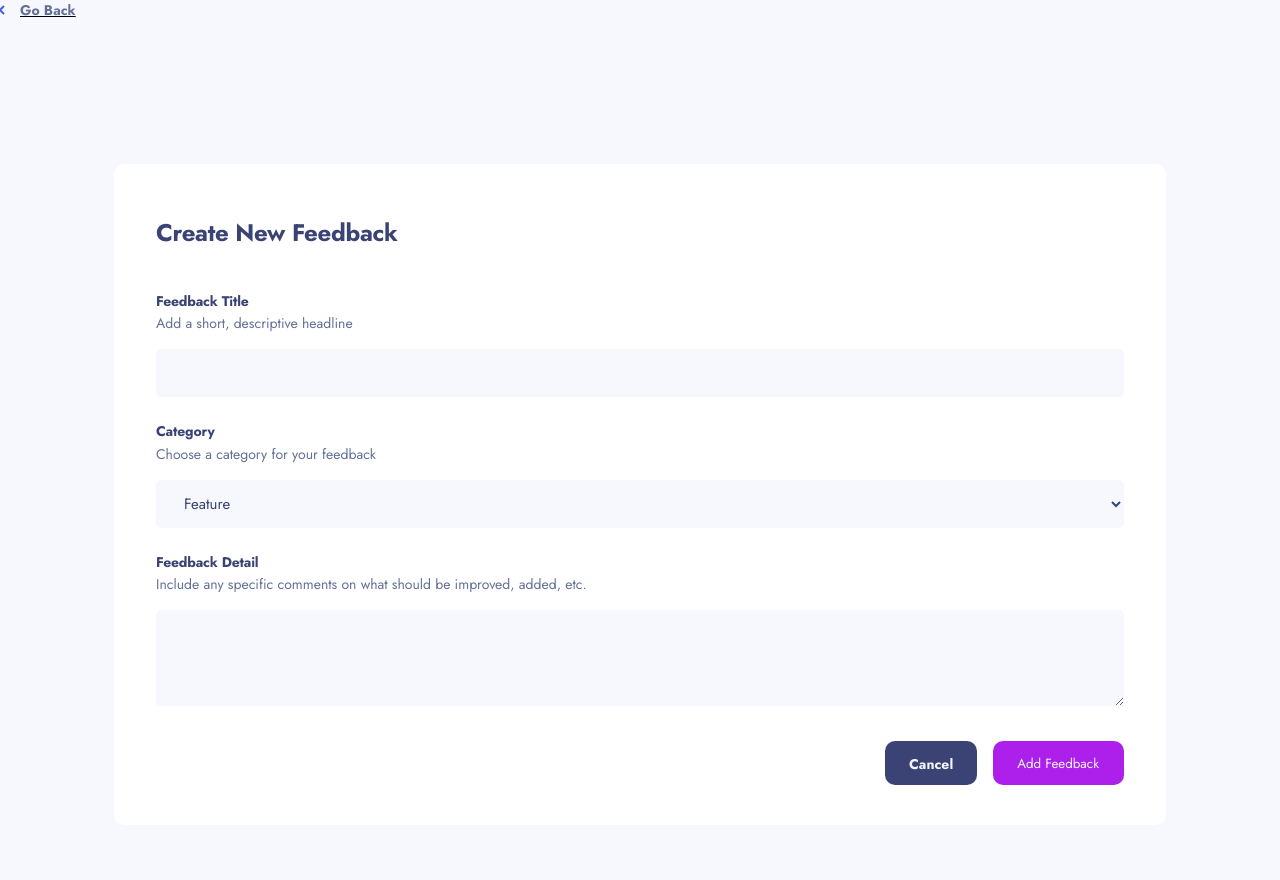
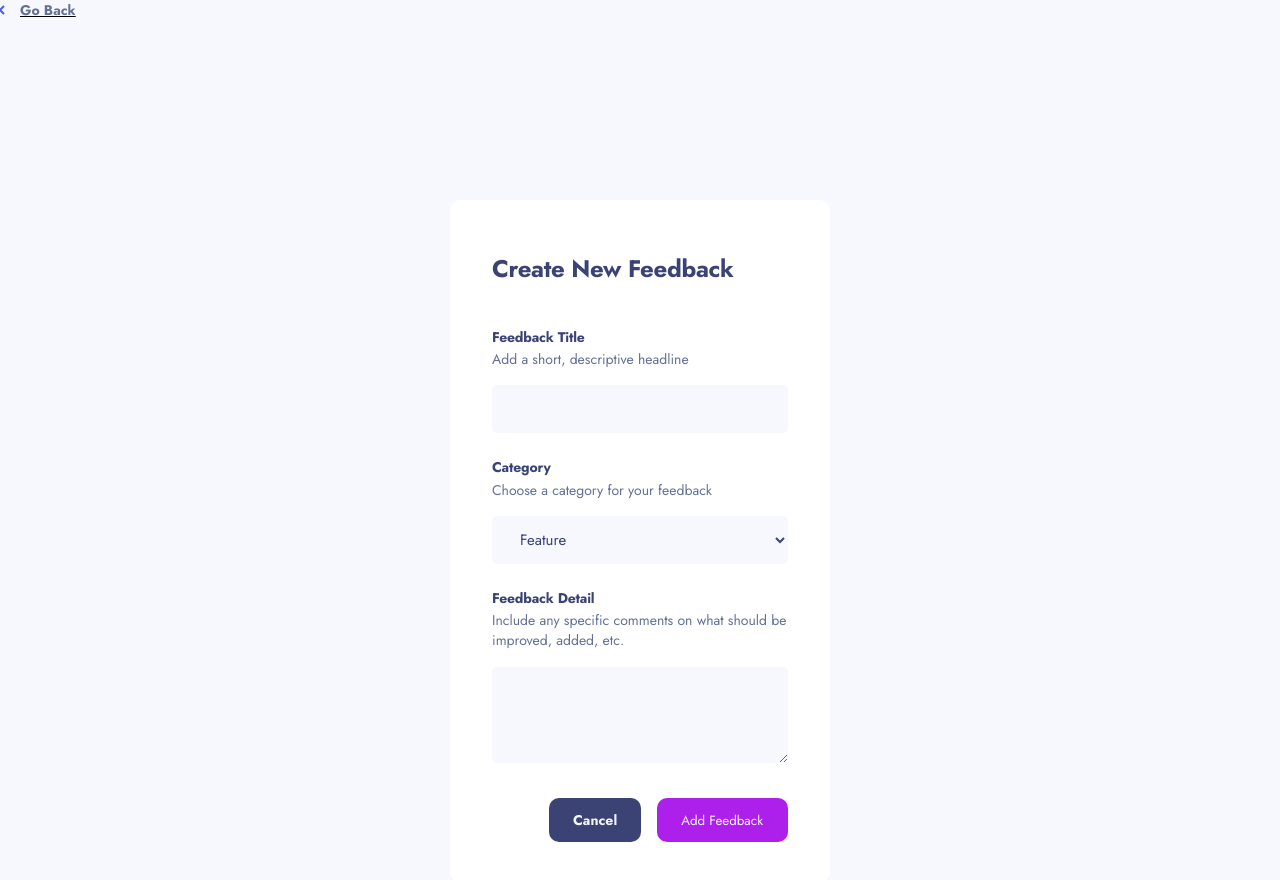
Before and after one commit to acunmedyaakademi/sude-irem-berna-mucahit-feedback-board, a React (Vite) app: page /new-feedback in a window 1280 px wide. Shown: the top 880 px of the page. Built offline with nearby package versions, Linux system fonts and the light colour scheme.

Commit message:
css guncellemeleri yapildi.

```diff
--- a/src/App.css
+++ b/src/App.css
@@ -199,11 +199,11 @@ table {
 .sort {
   background-color: inherit;
   border: none;
-  color: #F2F4FF;
+  color: #f2f4ff;
 }
 
 .suggestion-container {
-  background-color: #F7F8FD;
+  background-color: #f7f8fd;
 }
 
 .hamburger-menu-dialog {
@@ -211,7 +211,7 @@ table {
   top: 72px;
   right: 0;
   height: 100%;
-  background-color: #F7F8FD;
+  background-color: #f7f8fd;
   padding: 0;
   margin: 0;
   width: 271px;
@@ -243,17 +243,16 @@ table {
     font-size: 13px;
     line-height: 18.79px;
     letter-spacing: 0px;
-  background-color: #F2F4FF;
+    background-color: #f2f4ff;
     border: none;
     padding: 5px 16px;
-  color: #4661E6;
+    color: #4661e6;
     border-radius: 10px;
-
   }
 
   button:hover {
-    background-color: #4661E6;
-    color: #F2F4FF;
+    background-color: #4661e6;
+    color: #f2f4ff;
   }
 }
 
@@ -273,7 +272,7 @@ table {
     font-size: 18px;
     line-height: 26.01px;
     letter-spacing: -0.25px;
-  color:#3A4374;
+    color: #3a4374;
   }
   .roadmap-view {
     background-color: inherit;
@@ -283,7 +282,7 @@ table {
     font-size: 13px;
     line-height: 18.79px;
     letter-spacing: 0px;
-    color: #4661E6;
+    color: #4661e6;
   }
 }
 
@@ -308,19 +307,17 @@ table {
     font-size: 16px;
     line-height: 23.12px;
     letter-spacing: 0px;
-    color: #647196
-
-  };
+    color: #647196;
+  }
   li:nth-child(1)::marker {
-    color: #F49F85;
+    color: #f49f85;
   }
   li:nth-child(2)::marker {
-    color: #AD1FEA;
+    color: #ad1fea;
   }
   li:nth-child(3)::marker {
-    color: #62BCFA;
+    color: #62bcfa;
   }
-
 }
 
 .addFeedBackBtn {
@@ -333,7 +330,6 @@ table {
   font-size: 13px;
   line-height: 18.79px;
   letter-spacing: 0px;
-
 }
 
 label {
@@ -342,7 +338,7 @@ label {
   line-height: 18.79px;
   letter-spacing: 0px;
   text-align: right;
-  color: #F2F4FF;
+  color: #f2f4ff;
 }
 
 .filter-content {
@@ -351,7 +347,6 @@ label {
   line-height: 18.79px;
   letter-spacing: 0px;
   text-align: right;
-
 }
 
 /* irem end */
@@ -513,26 +508,26 @@ label {
   display: none;
 }
 
-.comments-item-top{
+.comments-item-top {
   display: flex;
   align-items: center;
   justify-content: space-between;
   margin-bottom: 16px;
 }
 
-.comments-item-top-wrapper{
+.comments-item-top-wrapper {
   display: flex;
   align-items: center;
   gap: 16px;
 }
 
-.comments-item-top-wrapper img{
+.comments-item-top-wrapper img {
   width: 40px;
   height: 40px;
   border-radius: 50%;
 }
 
-.comments-item-top .user-info .name{
+.comments-item-top .user-info .name {
   font-weight: 700;
   font-size: 13px;
   line-height: 18.79px;
@@ -540,7 +535,7 @@ label {
   color: var(--dark-blue);
 }
 
-.comments-item-top .user-info .user-name{
+.comments-item-top .user-info .user-name {
   font-weight: 400;
   font-size: 13px;
   line-height: 18.79px;
@@ -548,7 +543,7 @@ label {
   color: var(--text-color);
 }
 
-.comments-item-top button{
+.comments-item-top button {
   font-weight: 600;
   font-size: 13px;
   line-height: 18.79px;
@@ -561,7 +556,7 @@ label {
   padding: 0;
 }
 
-.comments-item-container .comment-content{
+.comments-item-container .comment-content {
   font-weight: 400;
   font-size: 13px;
   line-height: 18.79px;
@@ -569,13 +564,13 @@ label {
   color: var(--text-color);
 }
 
-.reply-input-container{
+.reply-input-container {
   display: flex;
   gap: 16px;
   margin-top: 16px;
 }
 
-.reply-input-container textarea{
+.reply-input-container textarea {
   width: 100%;
   height: 80px;
   background-color: var(--light-gray);
@@ -591,7 +586,7 @@ label {
   resize: none;
 }
 
-.reply-input-container button{
+.reply-input-container button {
   font-weight: 700;
   font-size: 13px;
   line-height: 18.79px;
@@ -606,7 +601,7 @@ label {
   height: 40px;
 }
 
-.replies-container{
+.replies-container {
   margin-left: 24px;
   margin-top: 24px;
   display: flex;
@@ -614,7 +609,7 @@ label {
   gap: 24px;
 }
 
-.comment-content span{
+.comment-content span {
   font-weight: 700;
   font-size: 13px;
   line-height: 18.79px;
@@ -622,13 +617,13 @@ label {
   color: var(--purple);
 }
 
-.add-comment-input-container{
+.add-comment-input-container {
   background-color: var(--white);
   border-radius: 10px;
   padding: 24px;
 }
 
-.add-comment-input-container h3{
+.add-comment-input-container h3 {
   font-weight: 700;
   font-size: 18px;
   line-height: 26.01px;
@@ -637,7 +632,7 @@ label {
   margin-bottom: 24px;
 }
 
-.add-comment-input-container textarea{
+.add-comment-input-container textarea {
   width: 100%;
   height: 80px;
   background-color: var(--light-gray);
@@ -654,21 +649,22 @@ label {
   resize: none;
 }
 
-.reply-input-container textarea:focus, .add-comment-input-container textarea:focus{
+.reply-input-container textarea:focus,
+.add-comment-input-container textarea:focus {
   border: 1px solid var(--blue);
 }
 
-.add-comment-input-container textarea::placeholder{
-  color: #8C92B3;
+.add-comment-input-container textarea::placeholder {
+  color: #8c92b3;
 }
 
-.add-comment-input-container-wrapper{
+.add-comment-input-container-wrapper {
   display: flex;
   align-items: center;
   justify-content: space-between;
 }
 
-.add-comment-input-container-wrapper p{
+.add-comment-input-container-wrapper p {
   font-weight: 400;
   font-size: 13px;
   line-height: 18.79px;
@@ -676,7 +672,7 @@ label {
   color: var(--text-color);
 }
 
-.add-comment-input-container-wrapper button{
+.add-comment-input-container-wrapper button {
   background-color: var(--purple);
   border: none;
   outline: none;
@@ -701,7 +697,8 @@ label {
   justify-content: space-between;
 }
 
-.roadmap-header, .roadmap-section-container-mobile-tab-header {
+.roadmap-header,
+.roadmap-section-container-mobile-tab-header {
   padding-inline: 20px;
 }
 
@@ -741,7 +738,6 @@ label {
   justify-content: center;
 }
 
-
 .roadmap-mobile-tab {
   width: 125px;
   height: 100%;
@@ -749,7 +745,7 @@ label {
   align-items: center;
   justify-content: center;
   border-bottom: 4px solid var(--light-gray);
-  color: rgb(58, 67, 116, .4);
+  color: rgb(58, 67, 116, 0.4);
 }
 
 .roadmap-selected-tab {
@@ -787,11 +783,14 @@ label {
   border-radius: 5px;
   background-color: var(--white);
 
-  a, p, .roadmap-status {
+  a,
+  p,
+  .roadmap-status {
     font-size: 13px;
     line-height: 18.79px;
   }
-  .roadmap-status, p {
+  .roadmap-status,
+  p {
     color: var(--text-color);
   }
   a {
@@ -804,7 +803,6 @@ label {
   }
   .roadmap-status {
     text-transform: capitalize;
-
   }
 }
 
@@ -865,11 +863,10 @@ label {
   background-color: var(--gray);
   border-radius: 10px;
   font-size: 13px;
-
 }
 
 .roadmap-upvotes-btn:hover {
-  background-color: #CFD7FF;
+  background-color: #cfd7ff;
 }
 
 .roadmap-upvotes-btn-pressed {
@@ -882,11 +879,11 @@ label {
 
 .roadmap-upvotes-btn-pressed:hover {
   background-color: var(--blue);
-  opacity: .8;
+  opacity: 0.8;
 }
 
 .add-feedback-btn:hover {
-  background-color: #C75AF6;
+  background-color: #c75af6;
 }
 
 .roadmap-section-container-mobile {
@@ -999,7 +996,8 @@ label {
 @media only screen and (min-width: 768px) {
   /* berna section start */
 
-  .roadmap-header, .roadmap-section-container-desktop-tablet {
+  .roadmap-header,
+  .roadmap-section-container-desktop-tablet {
     max-width: 689px;
     margin: auto;
   }
@@ -1032,23 +1030,22 @@ label {
     display: flex;
   }
 
-
   /* berna section end */
 
   /* sude start */
 
-  .feedback-details-container{
+  .feedback-details-container {
     padding: 56px 40px;
   }
 
-  .go-back-btn p{
+  .go-back-btn p {
     font-weight: 700;
     font-size: 14px;
     line-height: 20.23px;
     letter-spacing: 0px;
   }
 
-  .edit-feedback-btn{
+  .edit-feedback-btn {
     font-weight: 700;
     font-size: 14px;
     line-height: 20.23px;
@@ -1056,19 +1053,19 @@ label {
     padding: 12.5px 24px;
   }
 
-  .suggestion-item{
+  .suggestion-item {
     padding: 28px 32px;
     display: flex;
     justify-content: space-between;
     align-items: center;
   }
 
-  .suggestion-item-wrapper-container{
+  .suggestion-item-wrapper-container {
     display: flex;
     gap: 40px;
   }
 
-  .suggestion-item-wrapper h2{
+  .suggestion-item-wrapper h2 {
     font-weight: 700;
     font-size: 18px;
     line-height: 26.01px;
@@ -1076,7 +1073,7 @@ label {
     margin-bottom: 4px;
   }
 
-  .suggestion-item-wrapper p{
+  .suggestion-item-wrapper p {
     font-weight: 400;
     font-size: 16px;
     line-height: 23.12px;
@@ -1084,15 +1081,15 @@ label {
     margin-bottom: 12px;
   }
 
-  .suggestion-item-wrapper .category{
+  .suggestion-item-wrapper .category {
     margin-bottom: 0;
   }
 
-  .suggestion-item--mobile{
+  .suggestion-item--mobile {
     display: none;
   }
 
-  .upvotes{
+  .upvotes {
     display: flex;
     flex-direction: column;
     align-items: center;
@@ -1103,11 +1100,11 @@ label {
     width: 40px;
   }
 
-  .upvotes span{
+  .upvotes span {
     display: block;
   }
 
-  .comments{
+  .comments {
     gap: 8px;
     font-weight: 700;
     font-size: 16px;
@@ -1115,47 +1112,48 @@ label {
     letter-spacing: -0.22px;
   }
 
-  .suggestion-item .comments, .suggestion-item .upvotes{
+  .suggestion-item .comments,
+  .suggestion-item .upvotes {
     display: inline-flex;
   }
 
-  .comments-container{
+  .comments-container {
     padding: 24px 32px 32px;
   }
 
-  .comments-container h3{
+  .comments-container h3 {
     margin-bottom: 28px;
   }
 
-  .comments-items-container{
+  .comments-items-container {
     gap: 32px;
   }
 
-  .comments-item .divider{
+  .comments-item .divider {
     margin-top: 32px;
   }
 
-  .comments-item-top-wrapper{
+  .comments-item-top-wrapper {
     display: flex;
     align-items: center;
     gap: 32px;
   }
 
-  .comments-item-top .user-info .name{
+  .comments-item-top .user-info .name {
     font-weight: 700;
     font-size: 14px;
     line-height: 20.23px;
     letter-spacing: -0.19px;
   }
 
-  .comments-item-top .user-info .user-name{
+  .comments-item-top .user-info .user-name {
     font-weight: 400;
     font-size: 14px;
     line-height: 20.23px;
     letter-spacing: 0px;
   }
 
-  .comments-item-container .comment-content{
+  .comments-item-container .comment-content {
     font-weight: 400;
     font-size: 15px;
     line-height: 21.68px;
@@ -1163,12 +1161,12 @@ label {
     margin-left: 72px;
   }
 
-  .reply-input-container{
+  .reply-input-container {
     margin-left: 72px;
     margin-top: 24px;
   }
 
-  .reply-input-container button{
+  .reply-input-container button {
     font-weight: 700;
     font-size: 14px;
     line-height: 20.23px;
@@ -1177,24 +1175,24 @@ label {
     height: 44px;
   }
 
-  .replies-container{
+  .replies-container {
     margin-left: 45px;
     margin-top: 32px;
     gap: 17px;
   }
 
-  .comment-content span{
+  .comment-content span {
     font-weight: 700;
     font-size: 15px;
     line-height: 21.68px;
     letter-spacing: 0px;
   }
 
-  .add-comment-input-container{
+  .add-comment-input-container {
     padding: 24px 32px 32px;
   }
 
-  .add-comment-input-container textarea{
+  .add-comment-input-container textarea {
     font-weight: 400;
     font-size: 15px;
     line-height: 21.68px;
@@ -1202,14 +1200,14 @@ label {
     padding: 16px 24px;
   }
 
-  .add-comment-input-container-wrapper p{
+  .add-comment-input-container-wrapper p {
     font-weight: 400;
     font-size: 15px;
     line-height: 21.68px;
     letter-spacing: 0px;
   }
 
-  .add-comment-input-container-wrapper button{
+  .add-comment-input-container-wrapper button {
     padding: 12px 24px;
     font-weight: 700;
     font-size: 14px;
@@ -1283,7 +1281,13 @@ label {
   }
 
   .header-tablet-first {
-    background: radial-gradient(128.88% 128.88% at 103.9% -10.39%, #E84D70 0%, #A337F6 53.09%, #28A7ED 100%) /* warning: gradient uses a rotation that is not supported by CSS and may not behave as expected */;
+    background: radial-gradient(
+        128.88% 128.88% at 103.9% -10.39%,
+        #e84d70 0%,
+        #a337f6 53.09%,
+        #28a7ed 100%
+      )
+      /* warning: gradient uses a rotation that is not supported by CSS and may not behave as expected */;
     padding-inline: 24px 40px;
     border-radius: 10px;
     width: 100%;
@@ -1305,13 +1309,11 @@ label {
       letter-spacing: 0px;
       opacity: 0.75;
       color: var(--white);
-
     }
   }
 
   .header-tablet-second {
     width: 100%;
-
   }
 
   .hamburger-buttons {
@@ -1332,40 +1334,42 @@ label {
   /* irem section */
 }
 
-@media only screen and (min-width: 1280px){
+@media only screen and (min-width: 1280px) {
   /* sude start */
 
-    .feedback-details-container{
+  .feedback-details-container {
     padding: 80px 0;
     width: 730px;
     margin: 0 auto;
   }
 
-    .comments-container{
+  .comments-container {
     padding: 24px 32px 48px;
   }
 
-    .reply-input-container button:hover, .add-comment-input-container button:hover{
-      background-color: #C75AF6;
+  .reply-input-container button:hover,
+  .add-comment-input-container button:hover {
+    background-color: #c75af6;
     transition: all 0.5s;
   }
 
-    .comments-item-top button:hover, .go-back-btn:hover{
+  .comments-item-top button:hover,
+  .go-back-btn:hover {
     text-decoration: underline;
     transition: all 0.5s;
   }
 
-    .edit-feedback-btn:hover{
-      background-color: #7C91F9;
+  .edit-feedback-btn:hover {
+    background-color: #7c91f9;
     transition: all 0.5s;
   }
 
-    .upvotes:hover{
-      background-color: #CFD7FF;
+  .upvotes:hover {
+    background-color: #cfd7ff;
     transition: all 0.5s;
   }
 
-    .suggestion-container .suggestion-item-wrapper h2:hover{
+  .suggestion-container .suggestion-item-wrapper h2:hover {
     cursor: pointer;
     color: var(--blue);
     transition: all 0.5s;
@@ -1375,7 +1379,8 @@ label {
 
   /* berna section start */
 
-    .roadmap-header, .roadmap-section-container-desktop-tablet {
+  .roadmap-header,
+  .roadmap-section-container-desktop-tablet {
     max-width: 1110px;
     margin: auto;
   }
@@ -1393,7 +1398,6 @@ label {
   }
 
   .roadmap-status-card {
-
     h4 a {
       font-size: 18px;
       line-height: 26.01px;
@@ -1402,14 +1406,47 @@ label {
     h4 a:hover {
       color: var(--blue);
     }
-      p, .roadmap-status {
+    p,
+    .roadmap-status {
       font-size: 16px;
       font-weight: 400;
       line-height: 23.12px;
     }
   }
 
+  /* berna section end */
 
-
-    /* berna section end */
+  /* MUCAHIT START*/
+  .edit-feedback-page {
+    margin: 180px 450px;
   }
+  .feedback-newpage-main {
+    padding: 0 42px;
+  }
+  .feedback-newpage-main h2 {
+    padding-top: 52px;
+    font-size: 24x;
+    line-height: 34.68px;
+    letter-spacing: -0.33px;
+    margin-bottom: 40px;
+  }
+  .edit-feedback-form-cont h3 {
+    font-size: 14px;
+    line-height: 20.23px;
+    letter-spacing: -0.19px;
+  }
+  .edit-feedback-form-cont p {
+    font-size: 14px;
+    line-height: 20.23px;
+  }
+  .edit-feedback-form-cont select {
+    font-size: 15px;
+    line-height: 21.68px;
+    padding-left: 24px;
+  }
+  .edit-feedback-form-cont textarea {
+    width: 100%;
+    height: 96px;
+    margin-bottom: 32px;
+  }
+}
```
Lines whose indentation alone changed are shown as unchanged.
